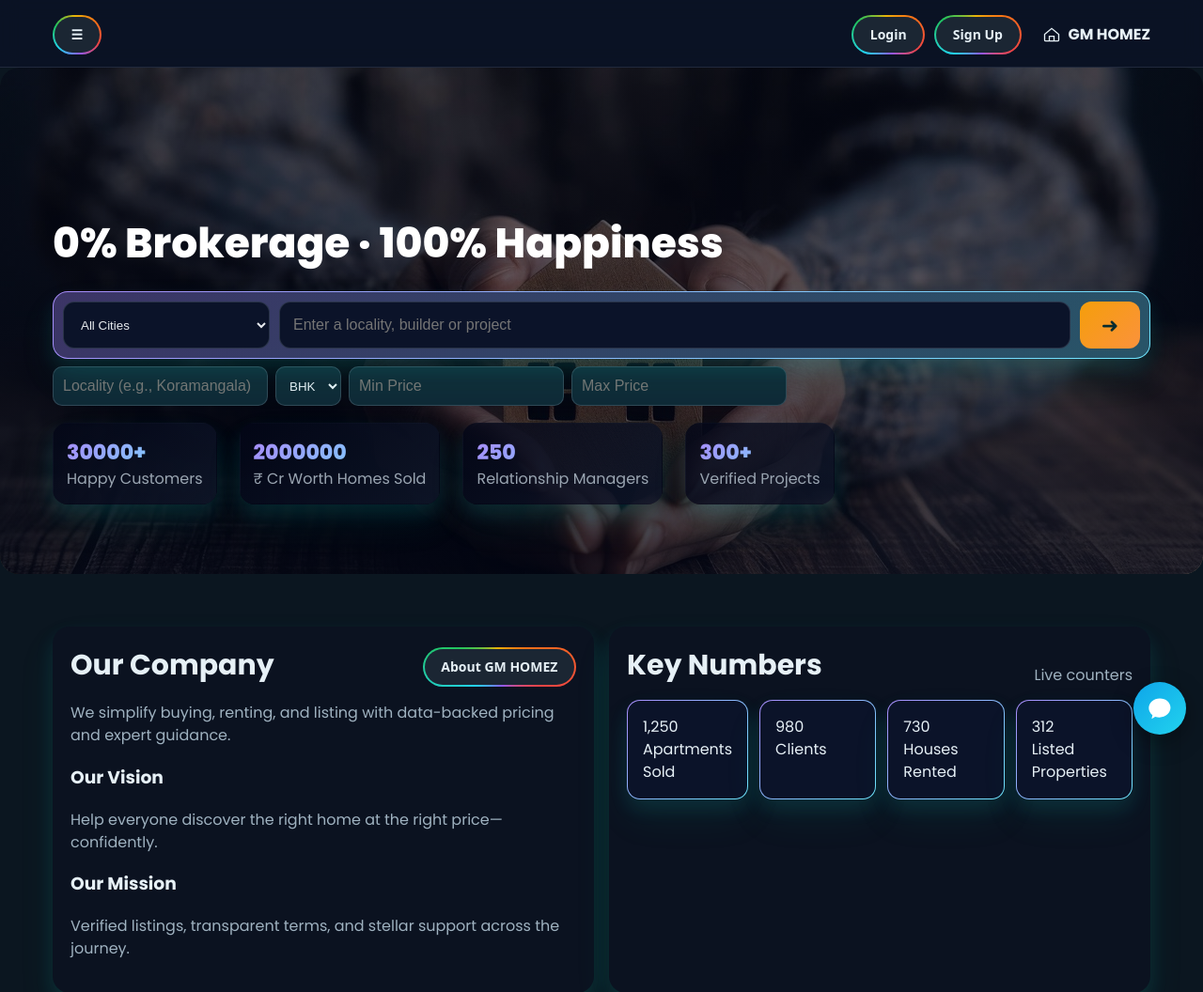
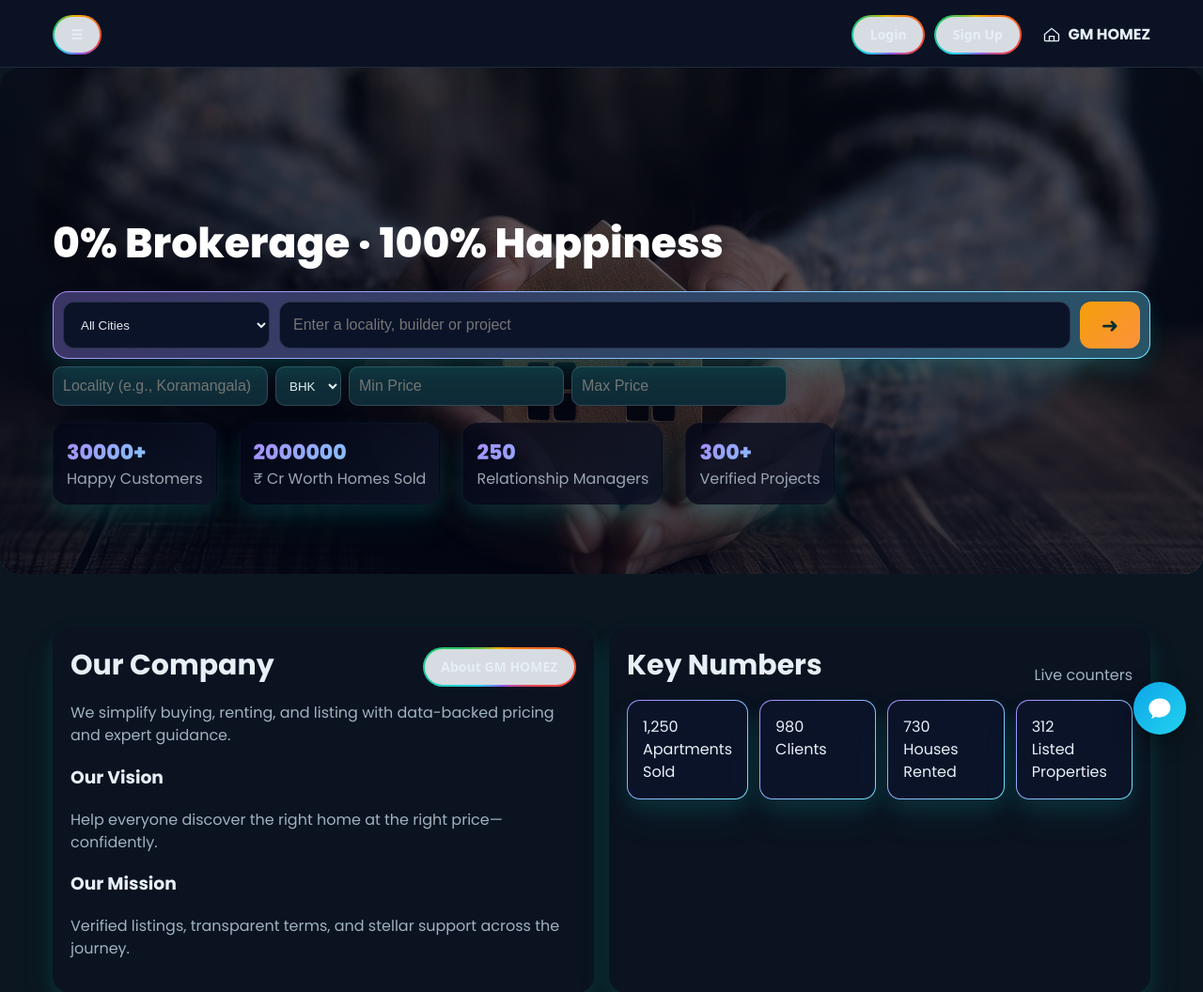
Before and after one commit to CHETHUVANI/GMHOMEZ, a PHP site: page / in a window 1280 px wide. Shown: the top 1056 px of the page at 94% size. Run offline with PHP 8.4, Linux system fonts and the light colour scheme.

```diff
--- a/index.php
+++ b/index.php
@@ -126,7 +126,7 @@ if (!function_exists('_team_fallback_read')) {
 :root{
   --btn-radius: 999px;           /* pill */
   --btn-border: 2px;             /* border thickness */
-  --btn-bg: #1b2633;             /* inner fill color */
+  --btn-bg: #d7dce2ff;             /* inner fill color */
   --btn-text: #e6f0f6;           /* text color */
   --spin-speed: 4s;              /* animation speed */
 }
```
